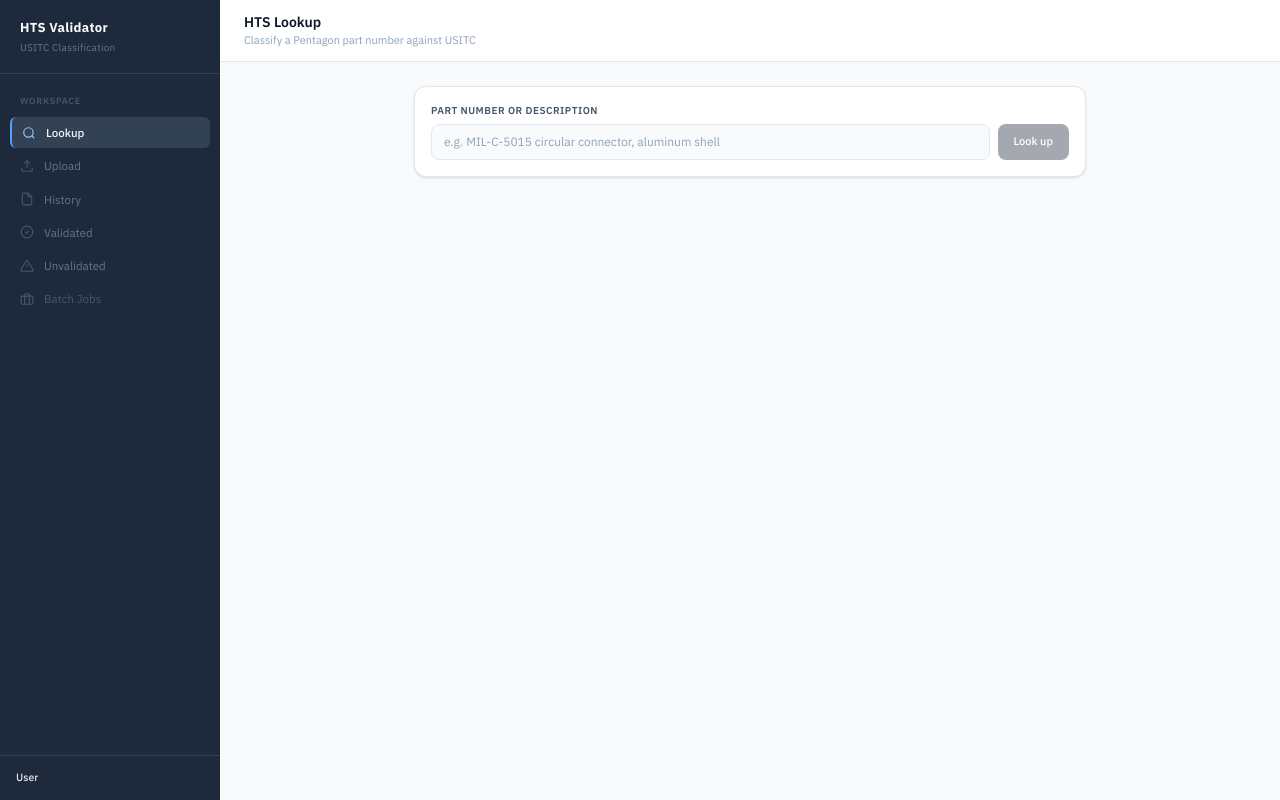
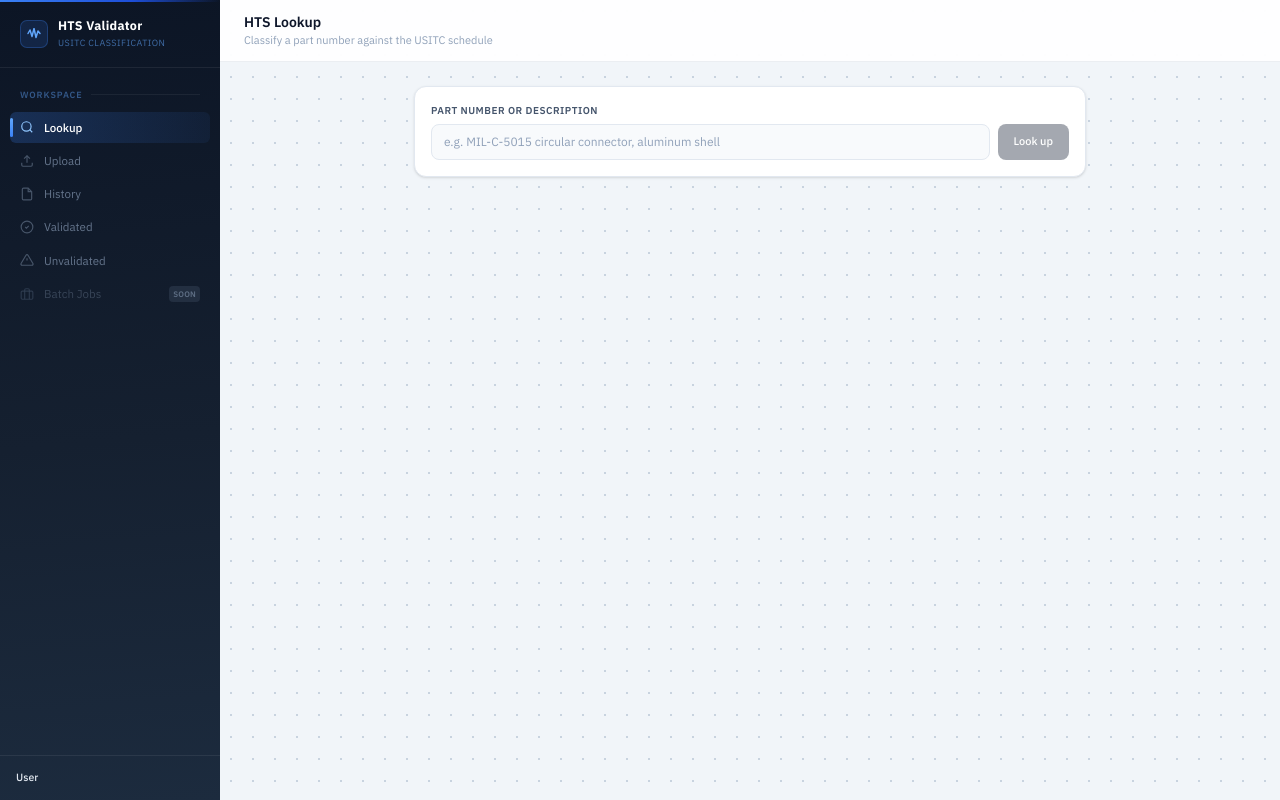
Before and after one commit to DisplayLogicIT/hts-validator, a Next.js app: page /dashboard in a window 1280 px wide. Built offline with nearby package versions, Linux system fonts and the light colour scheme; no server answers.

Commit message:
design: precision instrument aesthetic — gradient sidebar, frosted topbars, dot-grid bg, active nav accent

```diff
--- a/app/dashboard/layout.tsx
+++ b/app/dashboard/layout.tsx
@@ -27,24 +27,59 @@ export default async function DashboardLayout({ children }: { children: React.Re
       style={{ fontFamily: 'var(--font-plex-sans), system-ui, sans-serif' }}
     >
       {/* Sidebar */}
-      <aside className="w-[220px] flex-shrink-0 bg-[#1e293b] flex flex-col">
-        <div className="px-5 py-[18px] border-b border-[#334155]">
-          <p className="text-[13px] font-bold text-slate-50 tracking-wide">HTS Validator</p>
-          <p className="text-[10px] text-[#64748b] mt-0.5 tracking-wide">USITC Classification</p>
+      <aside
+        className="w-[220px] flex-shrink-0 flex flex-col"
+        style={{ background: 'linear-gradient(175deg, #0c1525 0%, #152030 55%, #1c2b3e 100%)' }}
+      >
+        {/* Logo area */}
+        <div className="relative px-5 py-[18px] border-b border-white/[0.07]">
+          {/* Top accent line */}
+          <div
+            className="absolute top-0 left-0 right-0 h-[2px]"
+            style={{ background: 'linear-gradient(90deg, #3b82f6 0%, #1d4ed8 60%, transparent 100%)' }}
+          />
+          <div className="flex items-center gap-2.5">
+            {/* Waveform logo mark */}
+            <div
+              className="w-7 h-7 rounded-[7px] flex items-center justify-center flex-shrink-0"
+              style={{
+                background: 'rgba(59,130,246,0.15)',
+                border: '1px solid rgba(59,130,246,0.28)',
+              }}
+            >
+              <svg width="15" height="11" viewBox="0 0 15 11" fill="none">
+                <path
+                  d="M1 5.5 L3 2 L5 8.5 L7 0.5 L9 9.5 L11 3 L13 5.5"
+                  stroke="#60a5fa"
+                  strokeWidth="1.5"
+                  strokeLinecap="round"
+                  strokeLinejoin="round"
+                />
+              </svg>
+            </div>
+            <div>
+              <p className="text-[12.5px] font-bold text-white tracking-wide leading-tight">
+                HTS Validator
+              </p>
+              <p className="text-[9px] tracking-wider uppercase mt-0.5" style={{ color: 'rgba(96,165,250,0.6)' }}>
+                USITC Classification
+              </p>
+            </div>
+          </div>
         </div>
 
         <DashboardNav />
 
-        <div className="px-4 py-3.5 border-t border-[#334155] flex items-center gap-2.5 min-w-0">
+        <div className="px-4 py-3.5 border-t border-white/[0.07] flex items-center gap-2.5 min-w-0">
           <UserButton afterSignOutUrl="/" />
           <div className="min-w-0 flex-1">
             <p className="text-[10.5px] text-slate-200 font-medium truncate">{displayName}</p>
-            <p className="text-[9px] text-[#475569] truncate">{email}</p>
+            <p className="text-[9px] text-slate-500 truncate">{email}</p>
           </div>
         </div>
       </aside>
 
-      <main className="flex-1 min-w-0 overflow-auto bg-[#f8fafc]">{children}</main>
+      <main className="flex-1 min-w-0 overflow-auto content-bg">{children}</main>
     </div>
   )
 }
--- a/app/dashboard/page.tsx
+++ b/app/dashboard/page.tsx
@@ -1,47 +1,9 @@
-import { createSupabaseAdminClient } from '@/lib/supabase/server'
 import { LookupForm } from '@/components/lookup-form'
 
-export const dynamic = 'force-dynamic'
-
-interface Stats {
-  todayCount: number
-  avgConfidence: number | null
-}
-
-async function getStats(): Promise<Stats | null> {
-  try {
-    const supabase = createSupabaseAdminClient()
-    const today = new Date()
-    today.setHours(0, 0, 0, 0)
-    const { data, error } = await supabase
-      .from('validation_results')
-      .select('confidence_score')
-      .gte('created_at', today.toISOString())
-    if (error) return null
-    const count = data?.length ?? 0
-    const avg =
-      count > 0
-        ? data.reduce((sum, r) => sum + (r.confidence_score ?? 0), 0) / count
-        : null
-    return { todayCount: count, avgConfidence: avg }
-  } catch {
-    return null
-  }
-}
-
-export default async function DashboardPage() {
-  const stats = await getStats()
-  const pct = stats?.avgConfidence != null ? Math.round(stats.avgConfidence * 100) : null
-  const confColor =
-    pct == null ? ''
-    : pct >= 80 ? 'text-green-600 font-semibold'
-    : pct >= 60 ? 'text-amber-600 font-semibold'
-    : 'text-red-600 font-semibold'
-
+export default function DashboardPage() {
   return (
     <div className="flex flex-col h-full">
-      {/* Top bar */}
-      <div className="bg-white border-b border-slate-200 px-6 py-3 flex items-center justify-between shrink-0">
+      <div className="topbar px-6 py-3 flex items-center justify-between shrink-0">
         <div>
           <h1
             className="text-sm font-semibold text-slate-900"
@@ -53,24 +15,11 @@ export default async function DashboardPage() {
             className="text-[11px] text-slate-400"
             style={{ fontFamily: 'var(--font-plex-sans)' }}
           >
-            Classify a Pentagon part number against USITC
+            Classify a part number against the USITC schedule
           </p>
         </div>
-        {stats && (
-          <div className="flex gap-2">
-            <span className="bg-slate-100 border border-slate-200 rounded-full px-2.5 py-1 text-[11px] text-slate-500">
-              <span className="text-slate-900 font-semibold">{stats.todayCount}</span> today
-            </span>
-            {pct != null && (
-              <span className="bg-slate-100 border border-slate-200 rounded-full px-2.5 py-1 text-[11px] text-slate-500">
-                avg <span className={confColor}>{pct}%</span> conf
-              </span>
-            )}
-          </div>
-        )}
       </div>
 
-      {/* Content */}
       <div className="flex-1 overflow-auto p-6">
         <div className="max-w-2xl mx-auto">
           <LookupForm />
--- a/app/dashboard/upload/page.tsx
+++ b/app/dashboard/upload/page.tsx
@@ -5,7 +5,7 @@ export const dynamic = 'force-dynamic'
 export default function UploadPage() {
   return (
     <div className="flex flex-col h-full">
-      <div className="bg-white border-b border-slate-200 px-6 py-3 shrink-0">
+      <div className="topbar px-6 py-3 shrink-0">
         <h1
           className="text-sm font-semibold text-slate-900"
           style={{ fontFamily: 'var(--font-plex-sans)' }}
--- a/app/globals.css
+++ b/app/globals.css
@@ -1,19 +1,39 @@
 @import "tailwindcss";
 
-:root {
-  --background: #ffffff;
-  --foreground: #0a0a0a;
+body {
+  font-family: system-ui, -apple-system, "Segoe UI", Roboto, sans-serif;
 }
 
-@media (prefers-color-scheme: dark) {
-  :root {
-    --background: #0a0a0a;
-    --foreground: #ededed;
-  }
+/* Frosted glass topbar */
+.topbar {
+  background: rgba(255, 255, 255, 0.9);
+  backdrop-filter: blur(12px);
+  -webkit-backdrop-filter: blur(12px);
+  border-bottom: 1px solid rgba(148, 163, 184, 0.18);
 }
 
-body {
-  color: var(--foreground);
-  background: var(--background);
-  font-family: system-ui, -apple-system, "Segoe UI", Roboto, sans-serif;
+/* Dot-grid content background */
+.content-bg {
+  background-color: #f1f5f9;
+  background-image: radial-gradient(circle, #c8d3df 1px, transparent 1px);
+  background-size: 22px 22px;
 }
+
+/* Elevated data cards */
+.data-card {
+  background: white;
+  border: 1px solid rgba(148, 163, 184, 0.25);
+  border-radius: 12px;
+  overflow: hidden;
+  box-shadow:
+    0 2px 10px rgba(0, 0, 0, 0.07),
+    0 1px 0 rgba(255, 255, 255, 0.9) inset,
+    0 0 0 1px rgba(255, 255, 255, 0.6) inset;
+}
+
+/* Slim scrollbars */
+* { scrollbar-width: thin; scrollbar-color: #cbd5e1 transparent; }
+*::-webkit-scrollbar { width: 5px; height: 5px; }
+*::-webkit-scrollbar-track { background: transparent; }
+*::-webkit-scrollbar-thumb { background: #cbd5e1; border-radius: 99px; }
+*::-webkit-scrollbar-thumb:hover { background: #94a3b8; }
--- a/components/dashboard-nav.tsx
+++ b/components/dashboard-nav.tsx
@@ -78,28 +78,53 @@ export function DashboardNav() {
 
   return (
     <nav className="flex-1 px-2.5 py-3 flex flex-col gap-0.5">
-      <p className="text-[9px] font-semibold text-[#475569] uppercase tracking-[0.08em] px-2.5 py-2">
-        Workspace
-      </p>
+      {/* Section label with decorative line */}
+      <div className="flex items-center gap-2 px-2.5 py-2">
+        <p className="text-[9px] font-semibold uppercase tracking-[0.1em] shrink-0" style={{ color: 'rgba(96,165,250,0.45)' }}>
+          Workspace
+        </p>
+        <div className="flex-1 h-px" style={{ background: 'rgba(255,255,255,0.06)' }} />
+      </div>
 
       {navItems.map((item) => {
         const isActive = item.exact
           ? pathname === item.href
           : pathname.startsWith(item.href)
 
+        if (isActive) {
+          return (
+            <Link
+              key={item.href}
+              href={item.href}
+              className="relative flex items-center gap-2.5 px-2.5 py-[7px] rounded-md text-white text-[11.5px] font-medium overflow-hidden"
+              style={{ background: 'linear-gradient(90deg, rgba(59,130,246,0.22) 0%, rgba(59,130,246,0.07) 100%)' }}
+            >
+              <span
+                className="absolute left-0 top-1.5 bottom-1.5 w-[2.5px] rounded-full"
+                style={{ background: 'linear-gradient(180deg, #60a5fa, #3b82f6)' }}
+              />
+              <span className="text-blue-300">{item.icon}</span>
+              {item.label}
+            </Link>
+          )
+        }
+
         return (
           <Link
             key={item.href}
             href={item.href}
-            className={
-              isActive
-                ? 'flex items-center gap-2.5 px-2.5 py-[7px] rounded-md bg-[#334155] border-l-2 border-blue-400 text-slate-100 text-[11.5px] font-medium'
-                : 'flex items-center gap-2.5 px-2.5 py-[7px] rounded-md text-[#64748b] text-[11.5px] hover:text-slate-300 transition-colors'
-            }
+            className="flex items-center gap-2.5 px-2.5 py-[7px] rounded-md text-[11.5px] transition-colors"
+            style={{ color: 'rgba(100,116,139,1)' }}
+            onMouseEnter={(e) => {
+              e.currentTarget.style.color = 'rgba(203,213,225,1)'
+              e.currentTarget.style.background = 'rgba(255,255,255,0.04)'
+            }}
+            onMouseLeave={(e) => {
+              e.currentTarget.style.color = 'rgba(100,116,139,1)'
+              e.currentTarget.style.background = 'transparent'
+            }}
           >
-            <span className={isActive ? 'text-blue-300' : 'text-[#475569]'}>
-              {item.icon}
-            </span>
+            <span style={{ color: 'rgba(71,85,105,1)' }}>{item.icon}</span>
             {item.label}
           </Link>
         )
@@ -108,10 +133,17 @@ export function DashboardNav() {
       {disabledItems.map((item) => (
         <div
           key={item.label}
-          className="flex items-center gap-2.5 px-2.5 py-[7px] rounded-md text-[#475569] text-[11.5px] select-none cursor-not-allowed"
+          className="flex items-center gap-2.5 px-2.5 py-[7px] rounded-md text-[11.5px] select-none cursor-not-allowed"
+          style={{ color: 'rgba(71,85,105,0.7)' }}
         >
-          {item.icon}
+          <span style={{ color: 'rgba(51,65,85,0.8)' }}>{item.icon}</span>
           {item.label}
+          <span
+            className="ml-auto text-[8px] font-semibold rounded px-1 py-0.5 tracking-wide"
+            style={{ background: 'rgba(51,65,85,0.5)', color: 'rgba(100,116,139,0.9)' }}
+          >
+            SOON
+          </span>
         </div>
       ))}
     </nav>
```
Also changed, not shown: app/dashboard/history/page.tsx (+6 -6 lines), app/dashboard/unvalidated/page.tsx (+6 -6 lines), app/dashboard/validated/page.tsx (+6 -6 lines).
